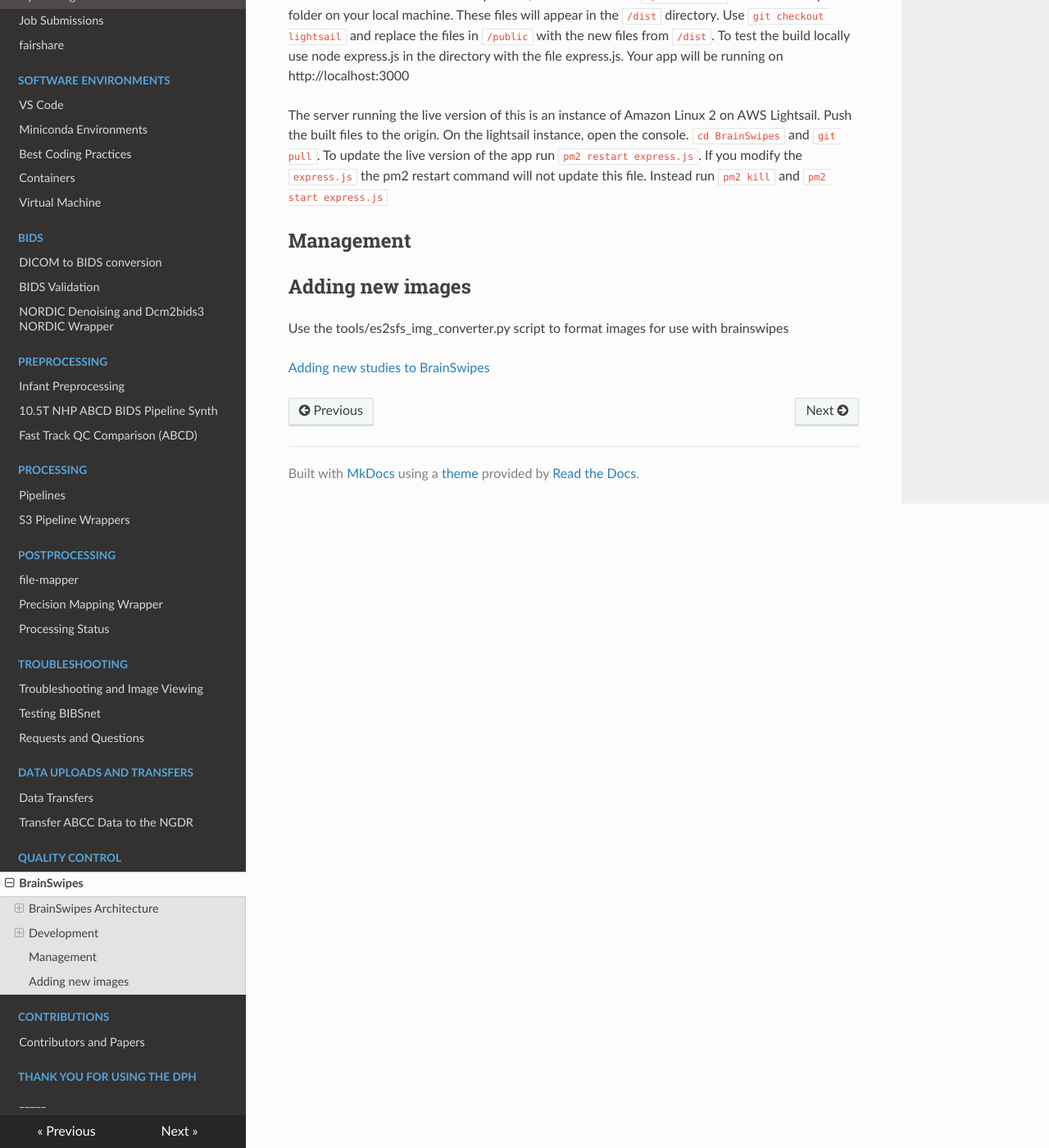
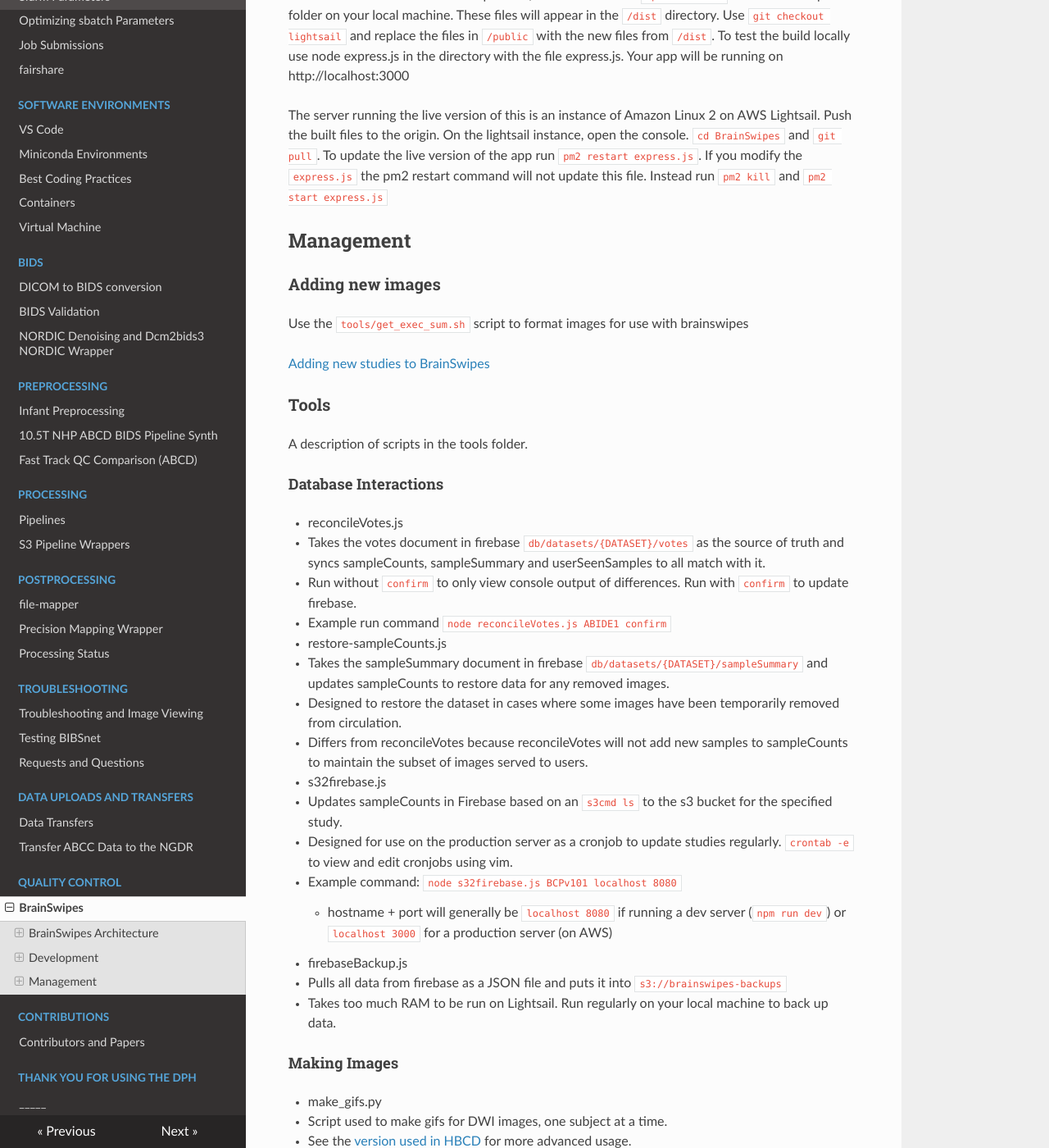
Before and after one commit to DCAN-Labs/cdni-brain, an MkDocs documentation site: the page built from docs/brainswipes.md, in a window 1280 px wide and 1400 px high, scrolled down 2783 px. Shown: the whole window at 82% size. Built offline with MkDocs 1.6.1, drawn with Linux system fonts in a browser that asks for light colours; nearby versions of some CDN libraries; some of the changed text lies outside the part shown.

Commit message:
description of tools

```diff
--- a/docs/brainswipes.md
+++ b/docs/brainswipes.md
@@ -99,7 +99,60 @@ If you modify the `express.js` the pm2 restart command will not update this file
 
 ## Management
 
-## Adding new images
-Use the tools/es2sfs_img_converter.py script to format images for use with brainswipes
+### Adding new images
+Use the `tools/get_exec_sum.sh` script to format images for use with brainswipes
 
 [Adding new studies to BrainSwipes](https://docs.google.com/document/d/1apA6hc4Oj33BoP_t7oacL-x3vDvglYWSt0CdlycPeuM/edit?usp=sharing)
+
+### Tools
+
+A description of scripts in the tools folder.
+
+#### Database Interactions
+- reconcileVotes.js
+
+  - Takes the votes document in firebase `db/datasets/{DATASET}/votes` as the source of truth and syncs sampleCounts, sampleSummary and userSeenSamples to all match with it.
+  - Run without `confirm` to only view console output of differences. Run with `confirm` to update firebase.
+  - Example run command `node reconcileVotes.js ABIDE1 confirm`
+
+- restore-sampleCounts.js
+
+  - Takes the sampleSummary document in firebase `db/datasets/{DATASET}/sampleSummary` and updates sampleCounts to restore data for any removed images.
+  - Designed to restore the dataset in cases where some images have been temporarily removed from circulation.
+  - Differs from reconcileVotes because reconcileVotes will not add new samples to sampleCounts to maintain the subset of images served to users.
+
+- s32firebase.js
+
+  - Updates sampleCounts in Firebase based on an `s3cmd ls` to the s3 bucket for the specified study.
+  - Designed for use on the production server as a cronjob to update studies regularly. `crontab -e` to view and edit cronjobs using vim.
+  - Example command: `node s32firebase.js BCPv101 localhost 8080`
+      - hostname + port will generally be `localhost 8080` if running a dev server (`npm run dev`) or `localhost 3000` for a production server (on AWS)
+
+- firebaseBackup.js
+
+  - Pulls all data from firebase as a JSON file and puts it into `s3://brainswipes-backups`
+  - Takes too much RAM to be run on Lightsail. Run regularly on your local machine to back up data.
+
+#### Making Images
+- make_gifs.py
+
+  - Script used to make gifs for DWI images, one subject at a time.
+  - See the [version used in HBCD](https://github.com/DCAN-Labs/QSIPREP_HBCD_QC) for more advanced usage.
+
+- es2sfs_img_converter.py
+
+  - Transforms executive summary images that appear in a 1x9 grid to the 3x3 grid seen in BrainSwipes
+  - Called by `bulk_es2sfs.sh` which is called by `get_exec_sum.sh`.
+
+- bulk_es2sfs.sh
+
+  - Runs `es2sfs_img_converter.py` on all .gif images in a directory.
+  - Called by `get_exec_sum.sh`.
+
+- get_exec_sum.sh
+
+  - Connects to an s3 bucket, pulls one subject's executive summary, converts all .gif images with `bulk_es2sfs.sh`, pushes all present .png images to a new s3 bucket and then cleans up after itself.
+
+- xcpd folder
+
+  - version of scripts that cooperates with the image sizes output by the xpcd pipeline. Place alongside `get_exec_sum.sh` to use as normal
```
